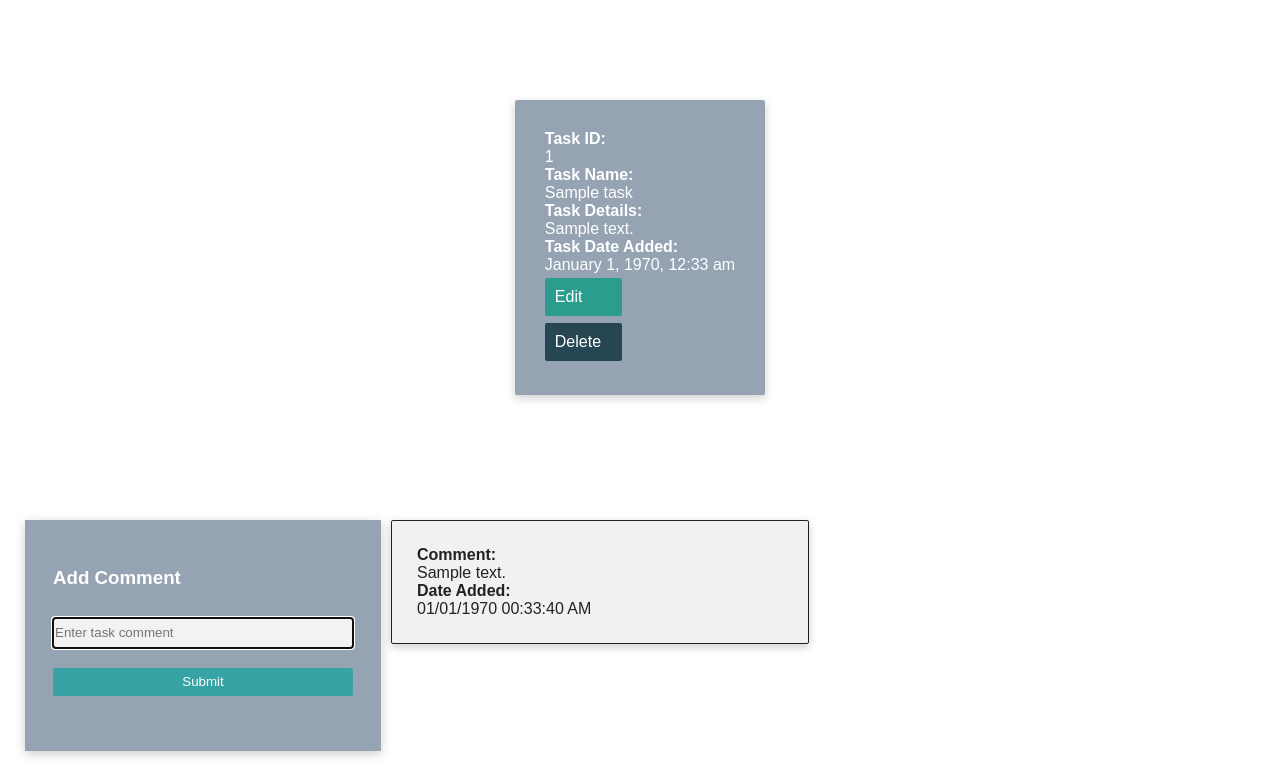
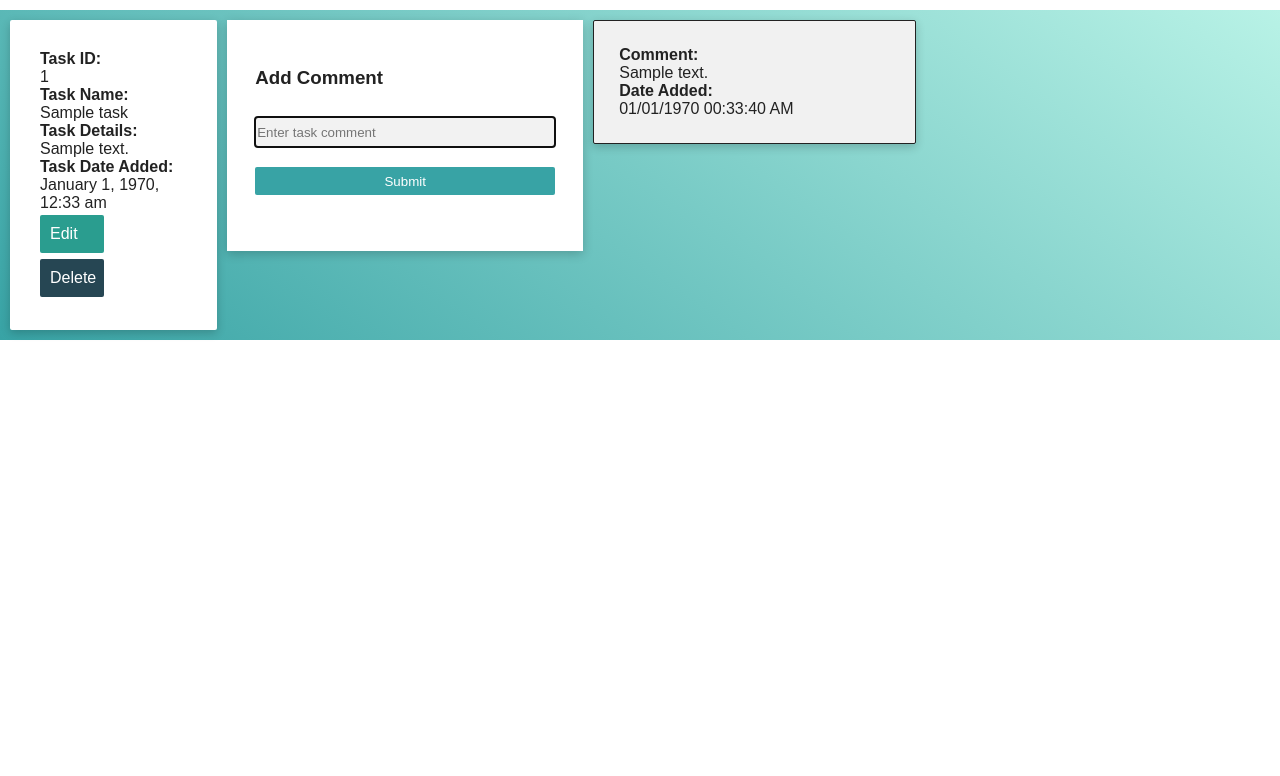
Before and after one commit to trisv/taskmint-prac-project, a PHP site: page /task.php?task_id=1 in a window 1280 px wide; the page is wider, and only the part inside the window is pictured. Shown: the part 80-856 px from the top of that part. After the commit the page ends 800 px from the top of that part, so only its background shows below. Run offline with PHP 8.4, Linux system fonts and the light colour scheme; the visitor is signed in with stand-in values (Sample User, id 1); tables that the repository leaves empty or names only in its code hold one stand-in row (values such as "Sample post"); some web fonts are replaced.

Commit message:
Some styling updates to task page

```diff
--- a/resources/css/style.css
+++ b/resources/css/style.css
@@ -235,12 +235,13 @@ form input[type="submit"]:hover {
 
 
 .user-form-container {
-  height:500px;
+  height:auto;
   display:flex;
   flex-direction:column;
   width:100%;
   align-items:center;
   justify-content: center;
+  margin-top:10px;
 }
 
 
@@ -255,6 +256,16 @@ form input[type="submit"]:hover {
 }
 
 /* Task related styling */
+
+.task-container-row {
+  display:flex;
+  flex-direction:row;
+  justify-content: flex-start;
+  background-image:linear-gradient(35deg, #38a3a5, #b8f2e6);
+  gap: 10px;
+  padding:10px;
+  margin-top: 10px;
+}
 
 .task-form-container {
   width:20%;
@@ -289,7 +300,7 @@ form input[type="submit"]:hover {
   width:20%;
   min-height:175px;
   background-color:#fff;
-  padding:25px;
+  padding:15px;
   box-shadow: 0 3px 10px rgb(0 0 0 / 0.2);
   border-radius:2px;
 }
@@ -299,7 +310,7 @@ form input[type="submit"]:hover {
   flex-direction:row;
   justify-content:center;
   align-content:center;
-  padding: 100px;
+  /*padding: 25px;*/
 }
 
 .task-overview-box {
@@ -307,8 +318,8 @@ form input[type="submit"]:hover {
   flex-direction:column;
   width:auto;
   height:auto;
-  background-color:#95a3b3;
-  color:#fff;
+  background-color:#fff;
+  color:#222;
   padding:30px;
   box-shadow:0 3px 10px rgb(0 0 0 / 0.2);
   border-radius:2px;
@@ -321,7 +332,8 @@ form input[type="submit"]:hover {
   min-width:175px;
   min-height:175px;
   padding:28px;
-  background-color:#95a3b3;
+  color: #222;
+  background-color:#fff;
   margin-right: 10px;
 }
 
@@ -330,7 +342,7 @@ form input[type="submit"]:hover {
   width:100%;
   justify-content:flex-start;
   align-content:flex-start;
-  padding: 25px;
+  /*padding: 25px;*/
 }
 
 .display-comment-container {
--- a/task.php
+++ b/task.php
@@ -35,7 +35,7 @@ if(!$display_task_info){
 //m($display_task_info);
 
 // var_dump($display_task_info = $display_task);
-
+    echo "<div class='task-container-row'>";
 // foreach($display_task_info as $task_info) {
     echo "<div class='task-overview-container'>";
     echo "<div class='task-overview-box'>";
@@ -78,7 +78,7 @@ echo "</div>";
 }
 echo "</div>";
 echo "</div>";
-
+echo "</div>";
 ?>
 </div>
 
```
